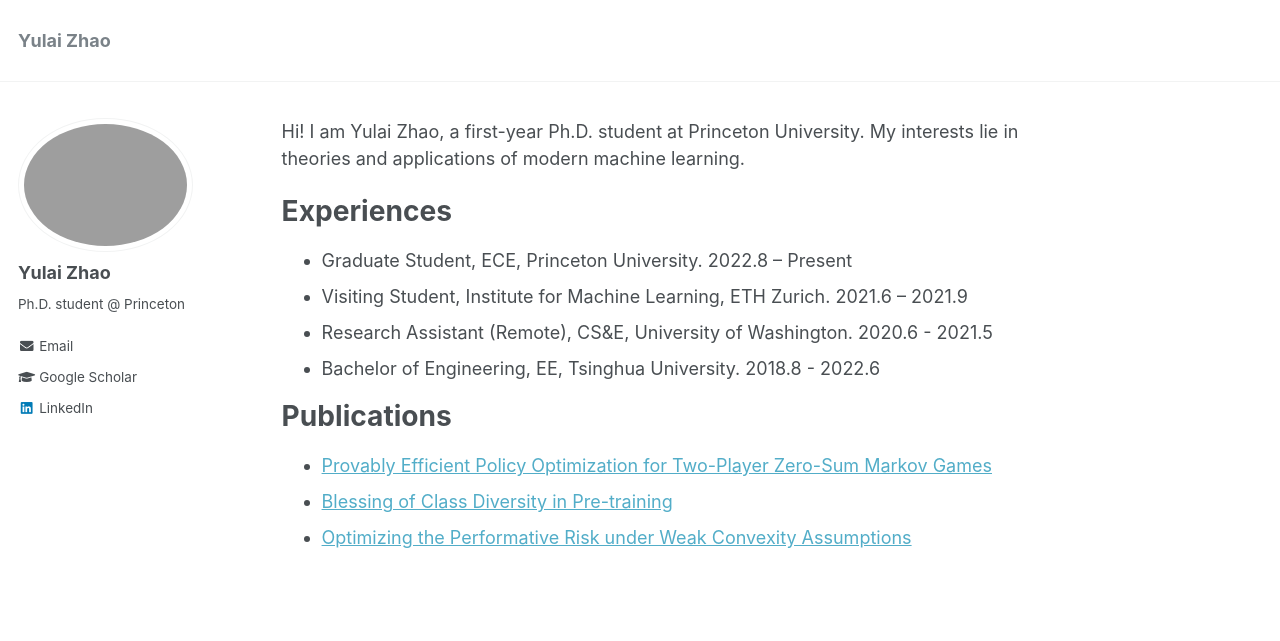
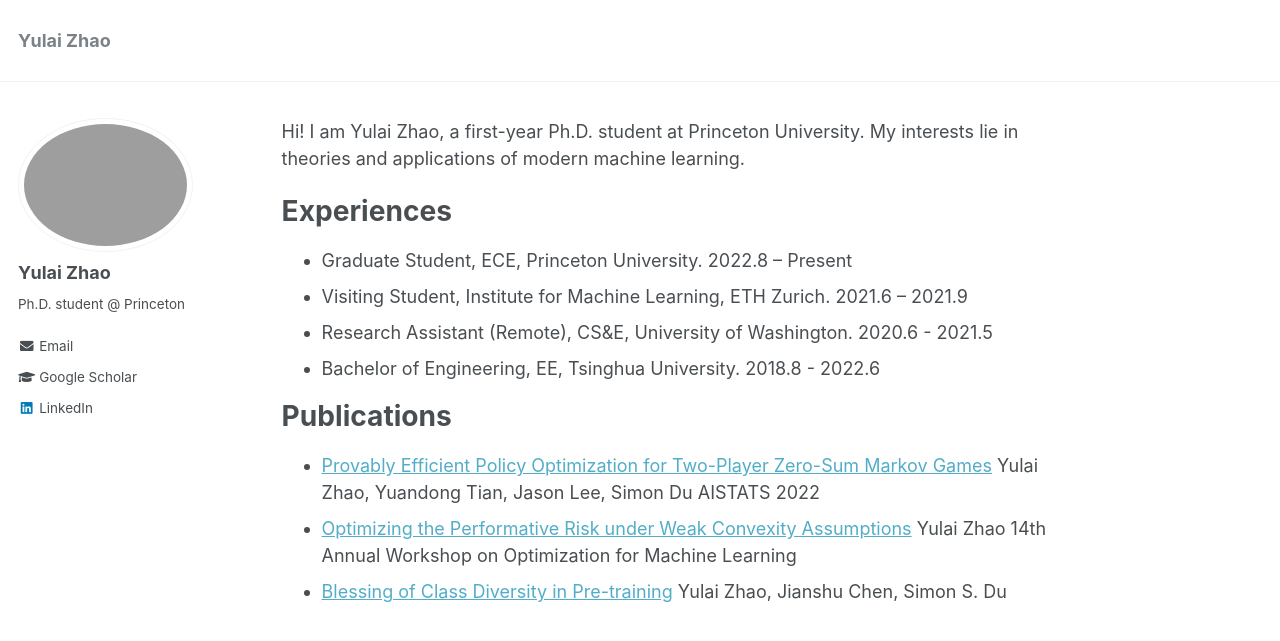
Before and after one commit to zhaoyl18/zhaoyl18.github.io, a Jekyll site: the page built from _pages/about.md, in a window 1280 px wide. Shown: the top 641 px of the page. Built offline with Jekyll 4.4.1, drawn with Linux system fonts in a browser that asks for light colours.

Commit message:
Update about.md

```diff
--- a/_pages/about.md
+++ b/_pages/about.md
@@ -21,5 +21,10 @@ Experiences
 Publications
 ======
 * [Provably Efficient Policy Optimization for Two-Player Zero-Sum Markov Games](https://proceedings.mlr.press/v151/zhao22b.html)
+Yulai Zhao, Yuandong Tian, Jason Lee, Simon Du
+AISTATS 2022
+* [Optimizing the Performative Risk under Weak Convexity Assumptions](https://arxiv.org/abs/2209.00771)
+Yulai Zhao
+14th Annual Workshop on Optimization for Machine Learning
 * [Blessing of Class Diversity in Pre-training](https://arxiv.org/abs/2209.03447)
-* [Optimizing the Performative Risk under Weak Convexity Assumptions](https://arxiv.org/abs/2209.00771)
+Yulai Zhao, Jianshu Chen, Simon S. Du
```
